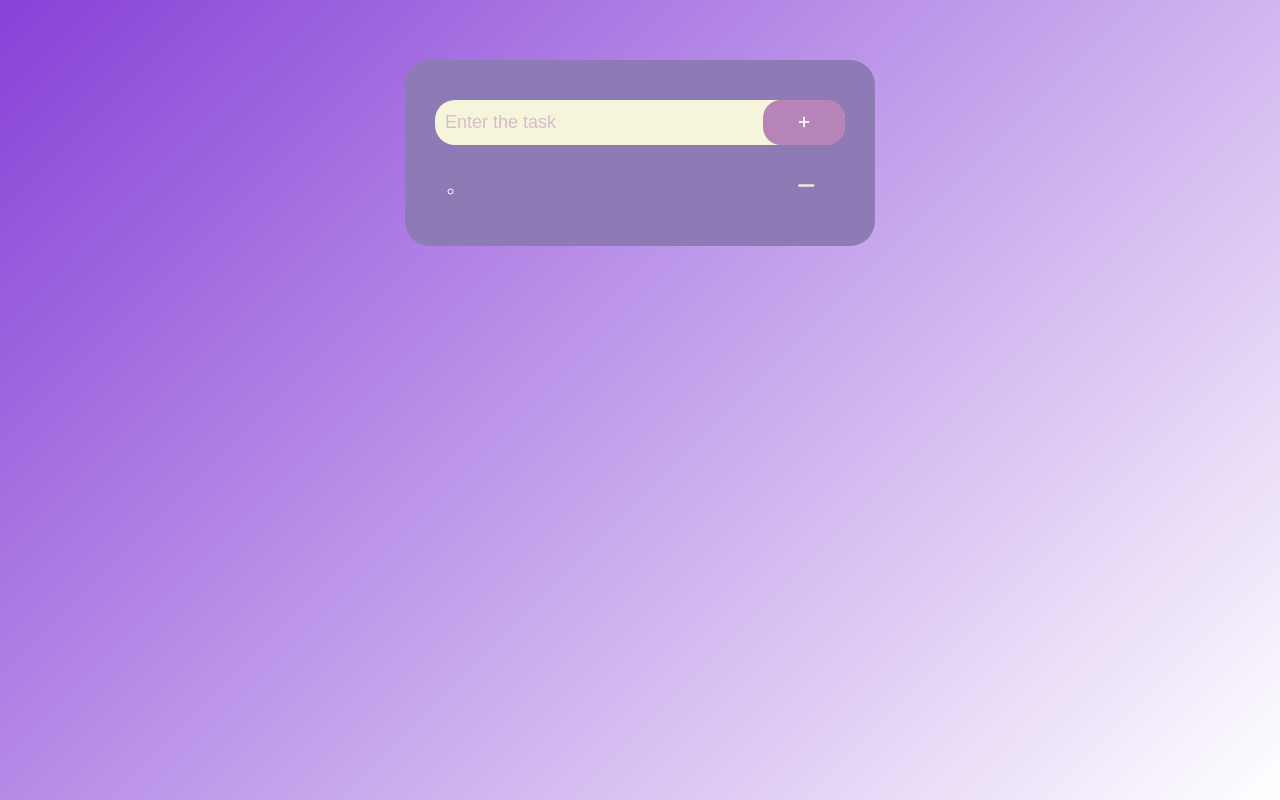
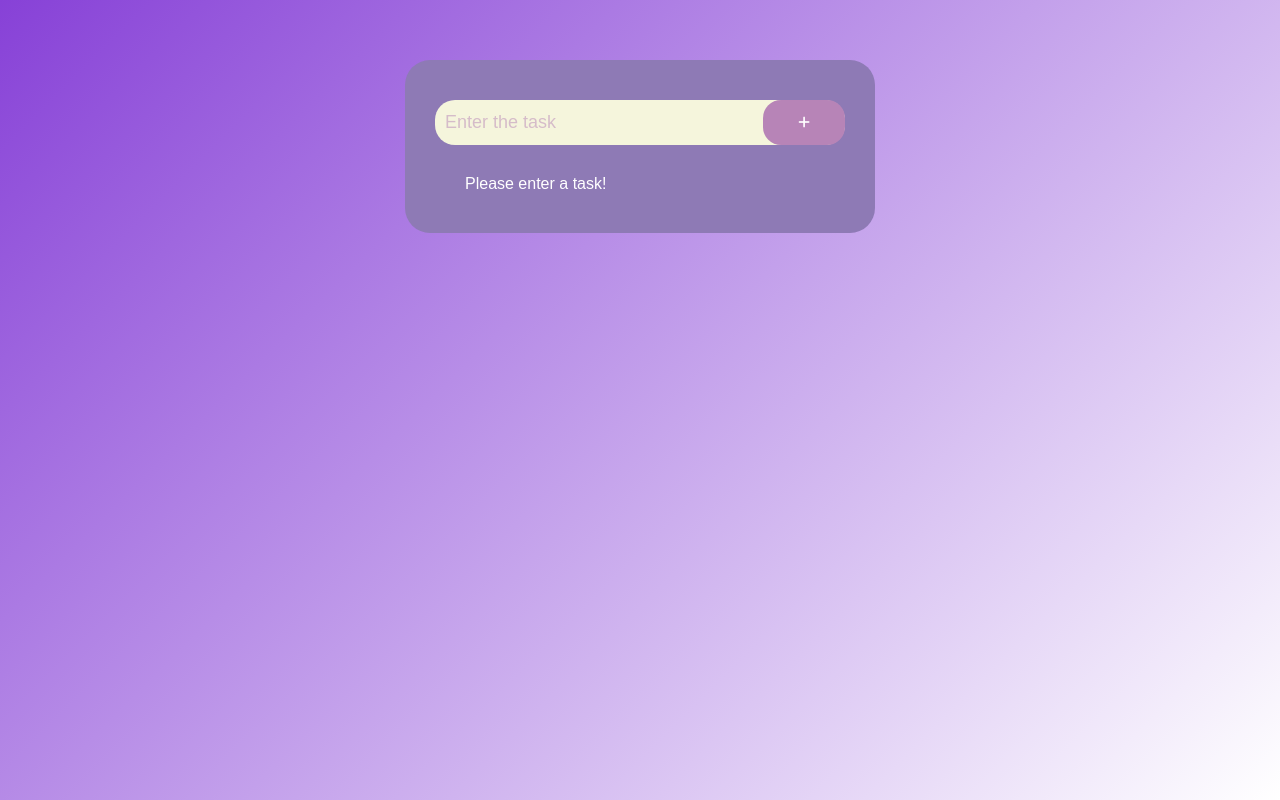
Before and after one commit to Raowl2002/to-do-list, a plain HTML site: page index.html in a window 1280 px wide. Both pictures are taken after a click on the button 804 px from the left and 122 px from the top of the page. Drawn offline with Linux system fonts and the light colour scheme.

Commit message:
fixed the error of not displaying the error message

```diff
--- a/index.html
+++ b/index.html
@@ -17,7 +17,7 @@
                 <input type="text" name="" id="" value="" placeholder="Enter the task">
                 <button class=" addbtn"><i class="fa-solid fa-plus"></i></button>
             </div>
-            <ul class="task">
+            <ul id="task" class="task">
 
             </ul>
             <script src="index.js"></script>
--- a/index.js
+++ b/index.js
@@ -2,8 +2,16 @@ const addTask = document.querySelector(".add input");
 const addBtn = document.querySelector(".add button");
 
 addBtn.addEventListener("click",() =>{
-    console.log(addTask.value);
     document.querySelector(".task").style.display = "block";
+    if(addTask.value ==""){
+        const p = document.createElement("p");
+        p.textContent = "Please enter a task!";
+        try{p.classList.add("tasks");}
+        catch(err){
+            console.log(err);
+        }
+        document.getElementById("task").appendChild(p);
+    }else{
         // adding the elements
         const div = document.createElement("div");
         div.classList.add("tasks");
@@ -22,4 +30,6 @@ addBtn.addEventListener("click",() =>{
         // adding the elements to the dom
         document.querySelector(".task").appendChild(div);
         addTask.value = "";
+    }
+
 });
--- a/styles.css
+++ b/styles.css
@@ -61,13 +61,13 @@ body{
 .tasks  li{
     font-size :18px;
     margin:5px 0;
-    color:white;
     list-style-type:circle;
 }
 .tasks{
     display:flex;
     justify-content: space-between;
     padding: 10px 30px 10px 5px;
+    color:white;
 
 }
 .tasks button{
```
Lines whose indentation alone changed are shown as unchanged.
